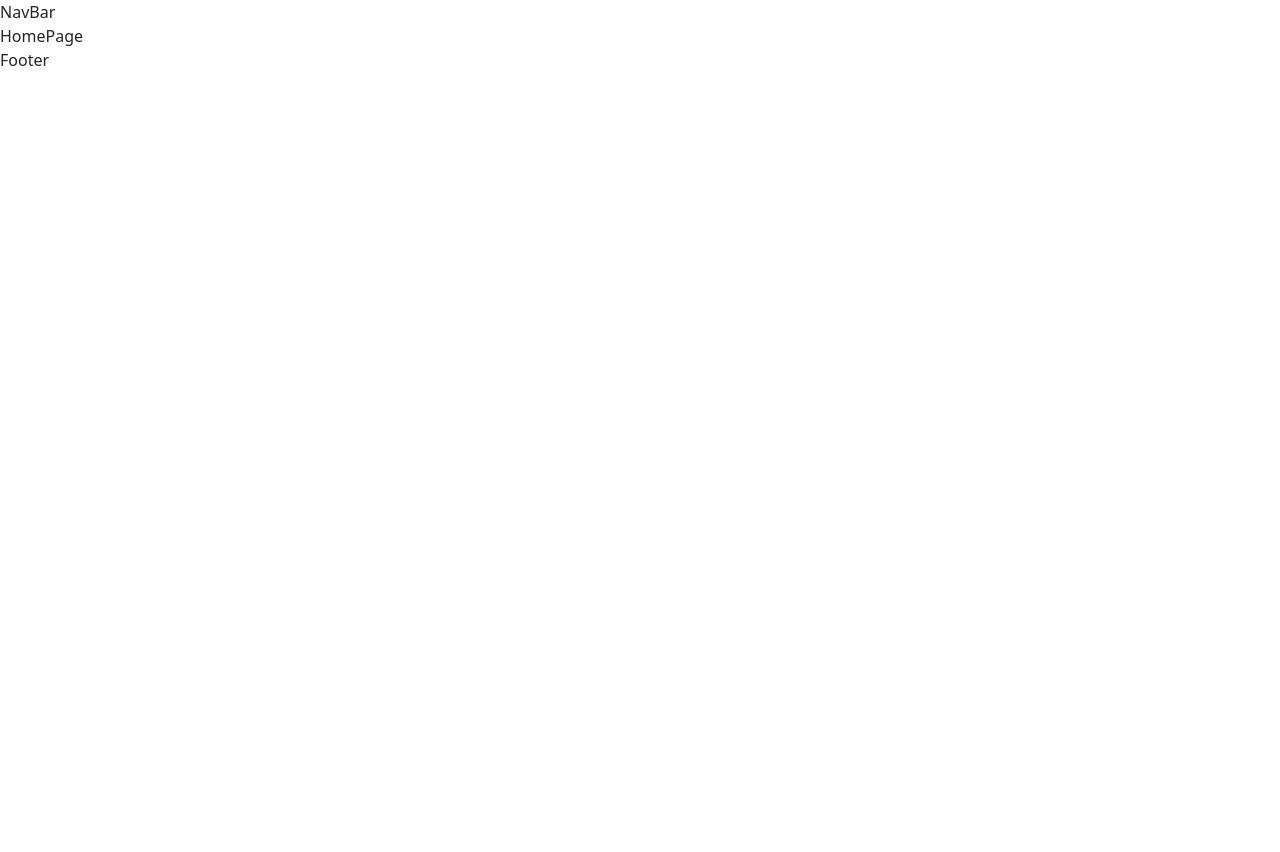
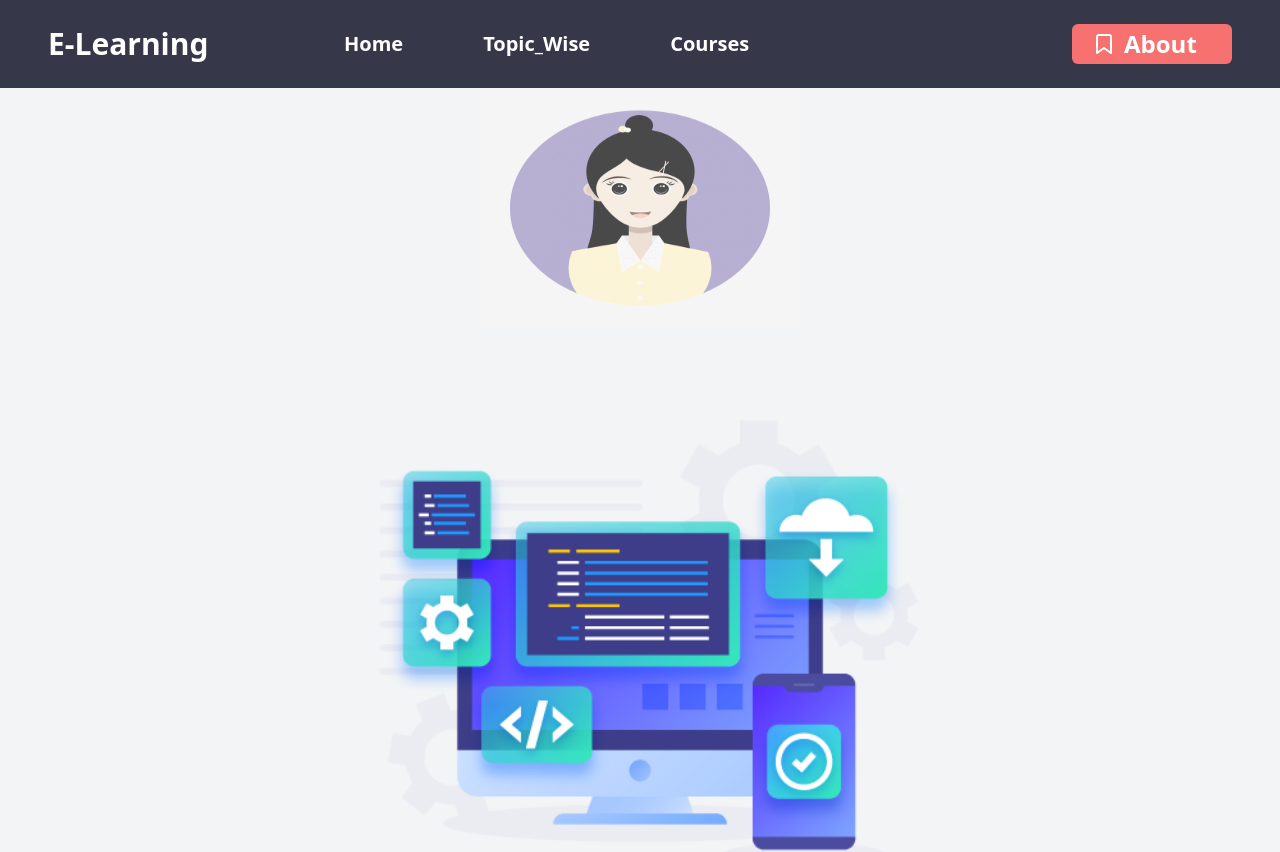
Before and after one commit to sajiaparveen026/Online_Learning, a React (Create React App) app in the folder e-learning/: page / in a window 1280 px wide. Shown: the top 852 px of the page. Before the commit the page ends 800 px from the top, so only its background shows below. Built offline with nearby package versions, Linux system fonts and the light colour scheme.

Commit message:
NavBar and Banner Section

```diff
--- a/e-learning/src/Components/NavBar/CourseNav.Component.jsx
+++ b/e-learning/src/Components/NavBar/CourseNav.Component.jsx
@@ -1,26 +1,85 @@
-import React from 'react'
-import { BiShareAlt } from 'react-icons/bi'
+import React, { useState } from 'react'
+import { BiMenu } from 'react-icons/bi'
+import { Link } from 'react-router-dom';
+import { FiBookmark } from "react-icons/fi";
 
 
 const Navsm = () =>{
+  const [isOpen, setIsOpen] = useState(false);
+
+  const toggleDropdown = () => {
+    setIsOpen(!isOpen);
+  };
     return <>
       <div className='text-gray-700 flex items-center justify-between'>
         <div className='text-bold text-3xl'>
             <h1 className='text-white'>E-Learning</h1>
         </div>
-        <div className='w-8 h-8'>
-      <BiShareAlt className='w-full h-full text-white' />
+       <div className="relative">
+      <button
+        className="text-white font-bold text-2xl py-4 pl-4 pr-6"
+        onClick={toggleDropdown}
+      >
+        <BiMenu className='text-3xl'/>
+      </button>
+      {isOpen && (
+        <div className="absolute right-0 mt-2 bg-white rounded-md shadow-lg">
+          {/* Dropdown content */}
+           <ul className="py-2 w-80 bg-gray-300 rounded-md ">
+            <li className="px-4 py-2 text-gray-800 hover:bg-gray-200 items-center cursor-pointer">
+             <Link to="/"className='text-xl' >Home</Link>
+             <hr />
+            </li>
+            <li className="px-4 py-2 text-gray-800 hover:bg-gray-200 cursor-pointer">
+               <button className="text-white bg-red-400 w-30  h-8 text-2xl rounded-md">
+          <span className="text-white  flex items-center  ml-3 mr-2">
+           About
+          </span>
+    </button>
+
+            </li>
+          </ul>
+        </div>
+      )}
     </div>
 
         </div>
     </>
 }
+
+const NavLg = () =>{
+  return <>
+     <div className="container flex mx-auto px-4 items-center justify-between">
+  <div className="flex items-center w-1/2">
+    <div className="w-50 h-50">
+      <h1 className="text-white font-bold text-3xl">E-Learning</h1>
+    </div>
+    <div className="w-10 h-10 flex items-center">
+      <Link to="/" className="text-white font-semibold text-2xl py-4">
+        Home
+      </Link>
+    </div>
+  </div>
+    <div className='flex ml-auto'>
+        <button className="text-white bg-red-400 w-40  h-10 text-2xl rounded-md">
+          <span className="text-white font-bold flex items-center gap-2 ml-5 hover:text-white">
+           <FiBookmark />  About
+          </span>
+    </button>
+    </div>
+</div>
+  </>
+}
+// Main
 const CourseNav = () => {
   return <>
    <nav className='bg-darkBackground-700 border-b-2 lg:border-b-0  p-4'>
       <div className='md:hidden'>
         <Navsm />
       </div>
+       <div className='hidden w-full lg:flex md:flex'>
+        <NavLg />
+      </div>
      </nav>
   </>
 }
--- a/e-learning/src/Components/NavBar/NavBar.Component.jsx
+++ b/e-learning/src/Components/NavBar/NavBar.Component.jsx
@@ -1,8 +1,101 @@
-import React from 'react'
+import React, { useState } from 'react'
+import { BiMenu } from 'react-icons/bi'
+import { Link } from 'react-router-dom';
+import { FiBookmark } from "react-icons/fi";
 
+
+const Navsm = () =>{
+  const [isOpen, setIsOpen] = useState(false);
+
+  const toggleDropdown = () => {
+    setIsOpen(!isOpen);
+  };
+    return <>
+      <div className='text-gray-700 flex items-center justify-between'>
+        <div className='text-bold text-3xl'>
+            <h1 className='text-white'>E-Learning</h1>
+        </div>
+       <div className="relative">
+      <button
+        className="text-white font-bold text-2xl py-4 pl-4 pr-6"
+        onClick={toggleDropdown}
+      >
+        <BiMenu className='text-3xl'/>
+      </button>
+      {isOpen && (
+        <div className="absolute right-0 mt-2 bg-white rounded-md shadow-lg">
+          {/* Dropdown content */}
+           <ul className="py-2 w-80 bg-gray-300 rounded-md ">
+            <li className="px-4 py-2 text-gray-800 hover:bg-gray-200 items-center cursor-pointer">
+             <Link to="/"className='text-xl' >Home</Link>
+             <hr />
+            </li>
+            <li className="px-4 py-2 text-gray-800 hover:bg-gray-200 items-center cursor-pointer">
+             <Link to="/freeContent"className='text-xl' >Topic-Wise</Link>
+             <hr />
+            </li>
+            <li className="px-4 py-2 text-gray-800 hover:bg-gray-200 items-center cursor-pointer">
+             <Link to="/Courses"className='text-xl' >Courses</Link>
+             <hr />
+            </li>
+            <li className="px-4 py-2 text-gray-800 hover:bg-gray-200 cursor-pointer">
+               <button className="text-white bg-red-400 w-30  h-8 text-2xl rounded-md">
+          <span className="text-white  flex items-center  ml-3 mr-2">
+           About
+          </span>
+    </button>
+
+            </li>
+          </ul>
+        </div>
+      )}
+    </div>
+
+        </div>
+    </>
+}
+
+const NavLg = () =>{
+  return <>
+     <div className="container flex mx-auto px-4 items-center justify-between">
+  <div className="flex items-center w-1/2">
+    <div className="w-50 h-50">
+      <h1 className="text-white font-bold text-3xl">E-Learning</h1>
+    </div>
+    <div className="w-10 h-10 flex items-center">
+      <Link to="/" className="text-white font-semibold text-xl ">
+        Home
+      </Link>
+      <Link to="/freeContent" className="text-white font-semibold text-xl ml-20 ">
+        Topic_Wise
+      </Link>
+      <Link to="/Courses" className="text-white font-semibold text-xl ml-20">
+        Courses
+      </Link>
+    </div>
+  </div>
+    <div className='flex ml-auto'>
+        <button className="text-white bg-red-400 w-40  h-10 text-2xl rounded-md">
+          <span className="text-white font-bold flex items-center gap-2 ml-5 hover:text-white">
+           <FiBookmark />  About
+          </span>
+    </button>
+    </div>
+</div>
+  </>
+}
+
+//Main
 const NavBar = () => {
   return (
-    <div>NavBar</div>
+    <nav className='bg-darkBackground-700 border-b-2 lg:border-b-0  p-4'>
+    <div className='md:hidden'>
+      <Navsm />
+    </div>
+     <div className='hidden w-full lg:flex md:flex'>
+      <NavLg />
+    </div>
+   </nav>
   )
 }
 
--- a/e-learning/src/Pages/Home.Page.jsx
+++ b/e-learning/src/Pages/Home.Page.jsx
@@ -1,10 +1,39 @@
-import React from 'react'
-import DefaultLayoutHoc from '../layouts/Default.Layout'
+import React from 'react';
+import DefaultLayoutHoc from '../layouts/Default.Layout';
+import Image from '../Components/Images/pngtree-cartoon-flat-girl-character-design-free-download-image_1317099.jpg';
+import Image1 from '../Components/Images/12.png'
 
 const HomePage = () => {
   return (
-    <div>HomePage</div>
-  )
-}
+    <>
 
-export default DefaultLayoutHoc(HomePage)
+      <div className="flex justify-center items-center bg-gray-100 ">
+        <img src={Image} alt="girl" className='my-0 w-80 h-60 opacity-80 transition-opacity duration-1000 ease-in-out hover:opacity-100" hidden lg:block' />
+      </div>
+      <div className=" flex justify-center items-center bg-gray-100 ">
+        <img src={Image1} alt="girl" className='w-1/2 h-auto hidden lg:block'/>
+      </div>
+
+
+      <div className=''>
+      <div className=" flex justify-center items-center bg-gray-100 ">
+        <img src={Image} alt="girl" className='my-0 w-60 h-60 hidden md:block' />
+      </div>
+      <div className=" flex justify-center items-center bg-gray-100 ">
+        <img src={Image1} alt="girl" className='w-90 h-50 hidden md:block'/>
+      </div>
+      </div>
+
+      <div className='md:hidden'>
+      <div className=" flex justify-center items-center bg-gray-100 ">
+        <img src={Image} alt="girl" className='my-0 w-60 h-60 ' />
+      </div>
+      <div className=" flex justify-center items-center bg-gray-100 ">
+        <img src={Image1} alt="girl" className='w-100 h-50 '/>
+      </div>
+      </div>
+    </>
+  );
+};
+
+export default DefaultLayoutHoc(HomePage);
```
Also changed, not shown: e-learning/src/Components/Images/12.png (added), e-learning/src/Components/Images/pngtree-cartoon-flat-girl-character-design-free-download-image_1317099.jpg (added).
